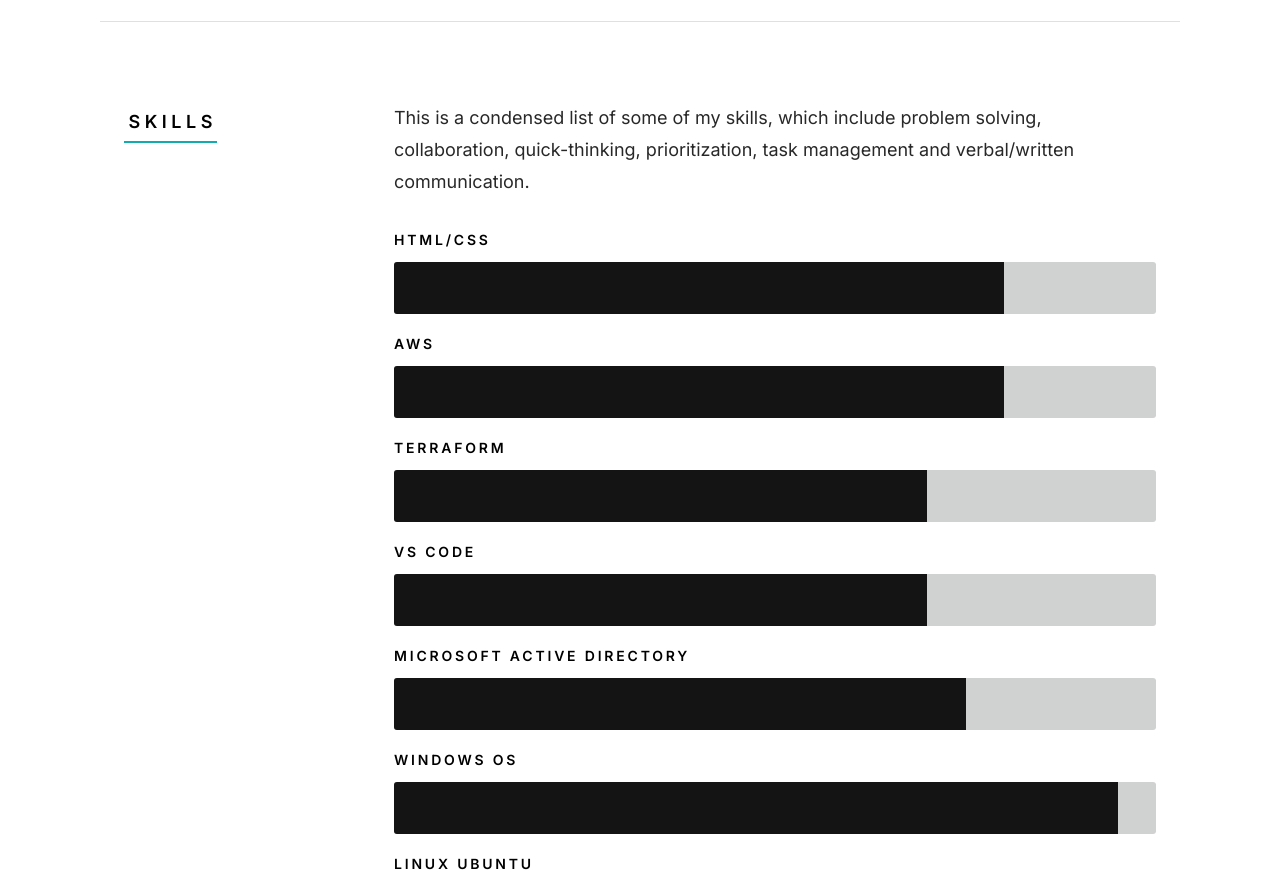
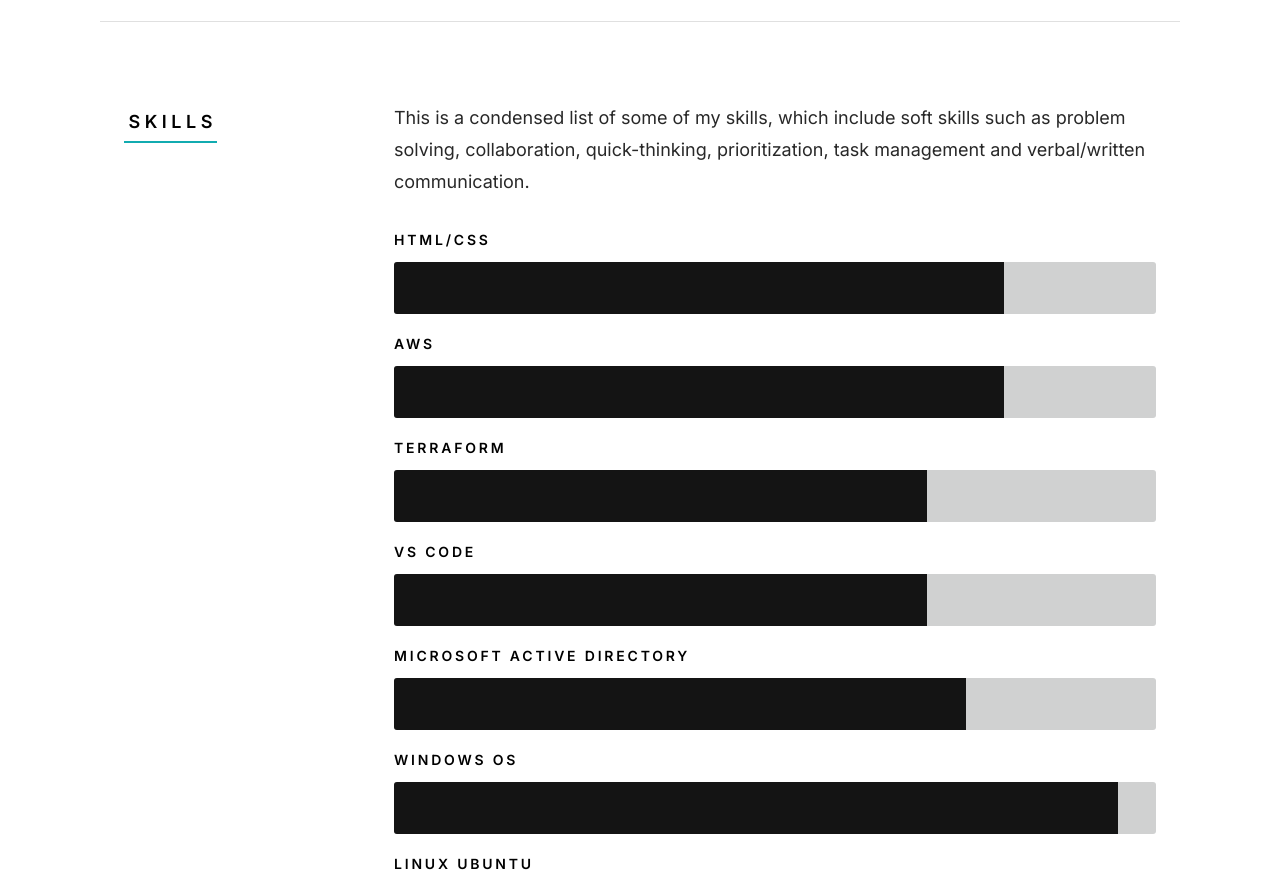
Before and after one commit to JesseWhiteJr/jessewhitejr.github.io, a plain HTML site: page index.html in a window 1280 px wide. Shown: the part 3131-4014 px from the top of the page. Drawn offline with Linux system fonts and the light colour scheme.

Commit message:
Update index.html
commit changes to skills

```diff
--- a/index.html
+++ b/index.html
@@ -269,9 +269,9 @@
                 <div class="resume-block">
 
                     <p>
-                    This is a condensed list of some of my skills, which include problem solving,
-                    collaboration, quick-thinking, prioritization, task management and verbal/written
-                    communication.
+                    This is a condensed list of some of my skills, which include soft skills such as
+                    problem solving, collaboration, quick-thinking, prioritization, task management
+                    and verbal/written communication.
                     </p>
 
                     <ul class="skill-bars-fat">
```
